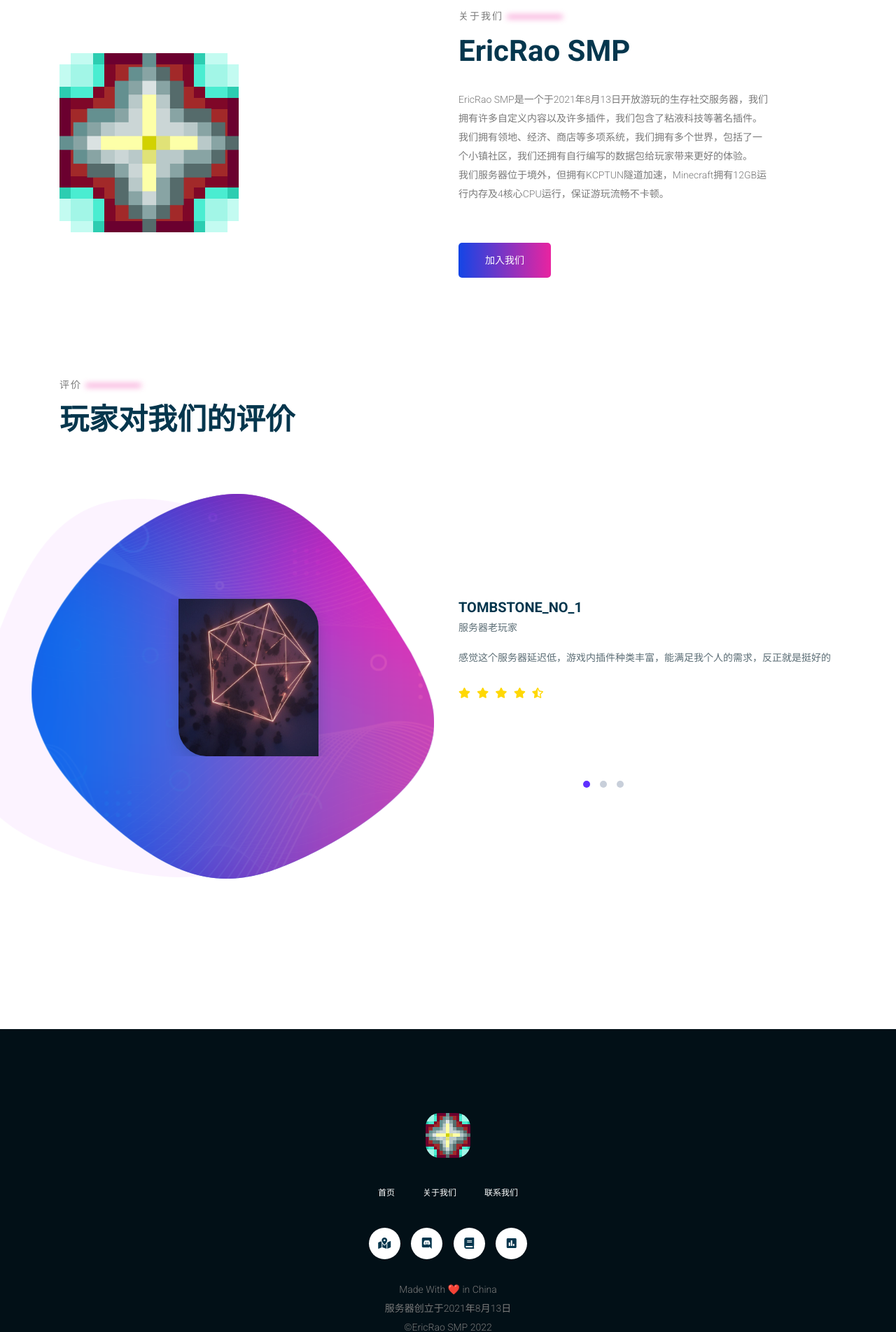
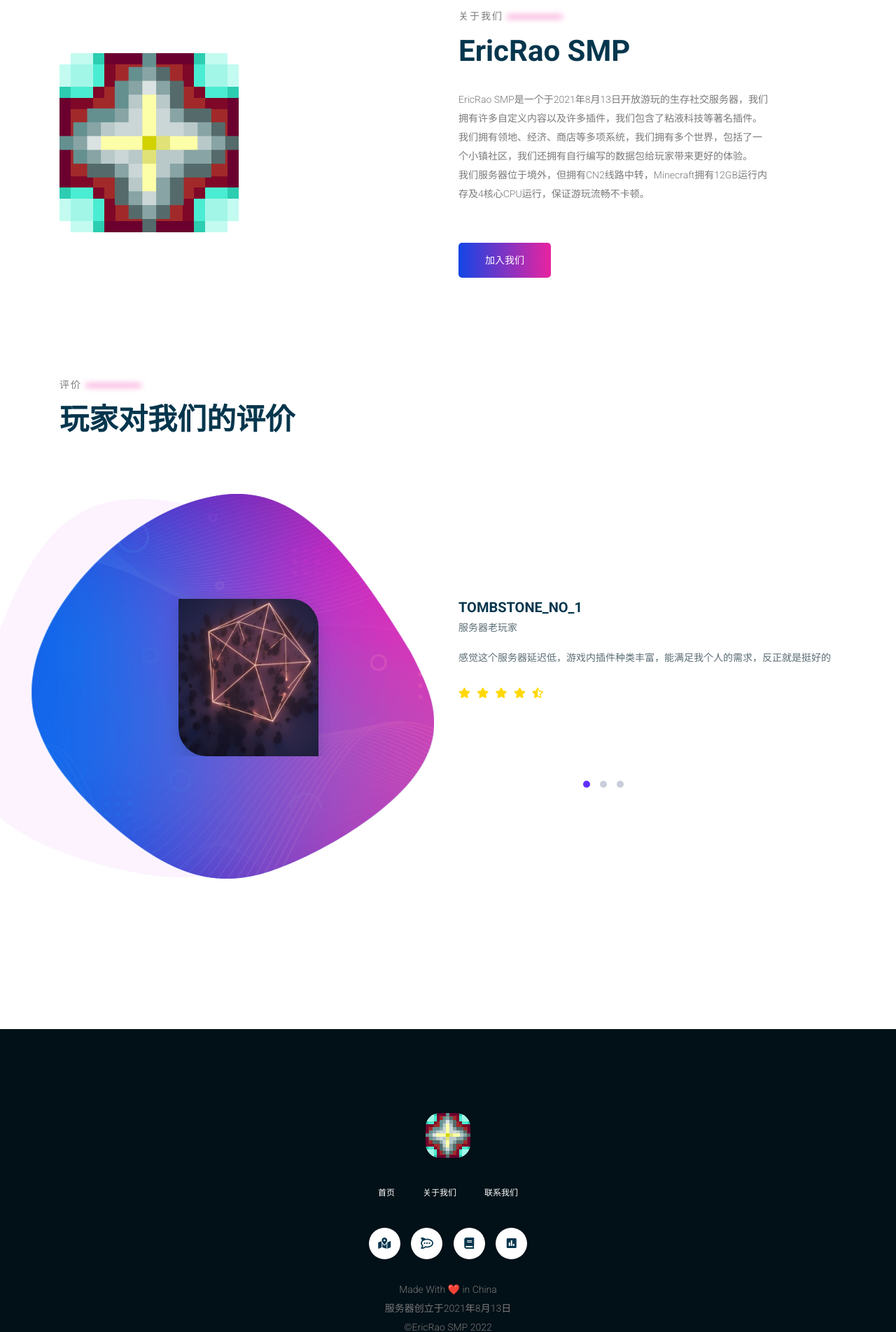
Before and after one commit to ItsEricRao/smp_web, a plain HTML site: page about.html in a window 1280 px wide. Shown: the part 580-2484 px from the top of the page at 70% size. Drawn offline with Linux system fonts and the light colour scheme; some packages are replaced by stand-ins of ours.

Commit message:
Update about.html

```diff
--- a/about.html
+++ b/about.html
@@ -88,7 +88,7 @@
 						<p>
 							EricRao SMP是一个于2021年8月13日开放游玩的生存社交服务器，我们拥有许多自定义内容以及许多插件，我们包含了粘液科技等著名插件。<br>
 							我们拥有领地、经济、商店等多项系统，我们拥有多个世界，包括了一个小镇社区，我们还拥有自行编写的数据包给玩家带来更好的体验。<br>
-							我们服务器位于境外，但拥有KCPTUN隧道加速，Minecraft拥有12GB运行内存及4核心CPU运行，保证游玩流畅不卡顿。
+							我们服务器位于境外，但拥有CN2线路中转，Minecraft拥有12GB运行内存及4核心CPU运行，保证游玩流畅不卡顿。
 						</p>
 						<a class="primary_btn" href="https://docs.ericrao.icu/"><span>加入我们</span></a>
 					</div>
@@ -216,7 +216,7 @@
 						</div>
 						<div class="footer_social mt-lg-0 mt-4">
 							<a href="http://map.ericrao.icu/"><i class="fas fa-map-marked-alt"></i></a>
-							<a href="https://discord.gg/QKanqu9v6S/"><i class="fab fa-discord"></i></a>
+							<a href="https://chat.ericrao.icu/"><i class="fab fa-rocketchat"></i></a>
 							<a href="https://docs.ericrao.icu/"><i class="fas fa-book"></i></a>
 							<a href="http://stats.ericrao.icu/"><i class="fas fa-poll"></i></a>
 						</div>
```
